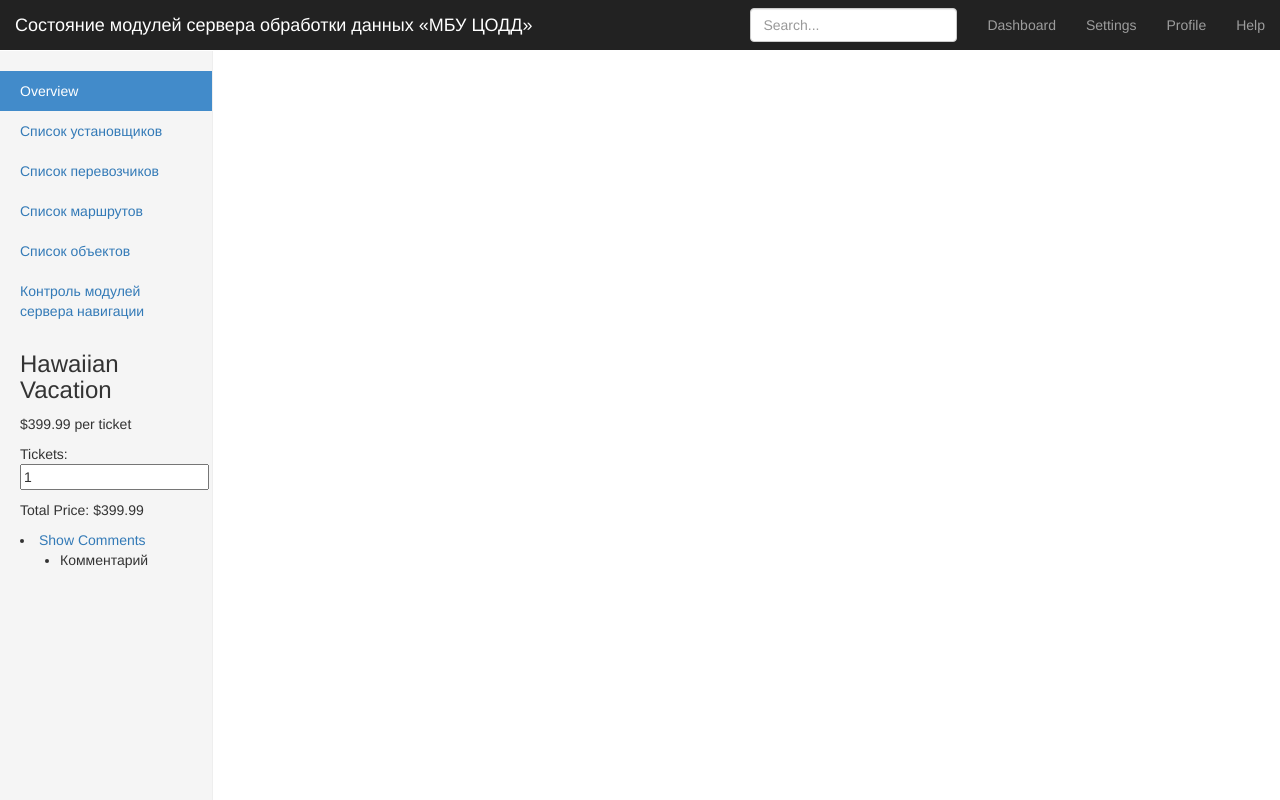
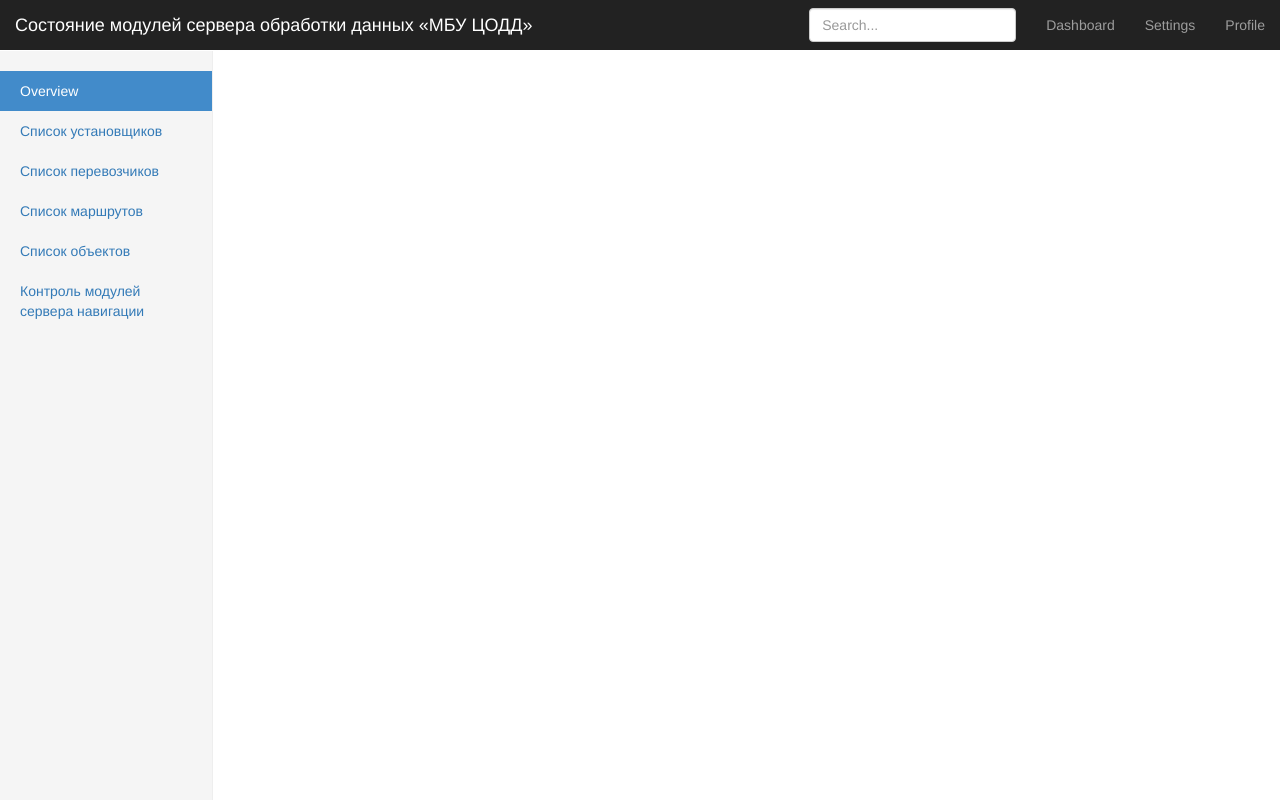
Before and after one commit to Den4i/myFlask, a Flask app: page / in a window 1280 px wide. Run offline with Flask 2, Linux system fonts and the light colour scheme; parts of the project's set-up code (start-up, migrations or seed data) failed here and were passed over; some libraries are stand-ins or nearby versions.

Commit message:
Ref unusible code

```diff
--- a/app/models.py
+++ b/app/models.py
@@ -1,5 +1,5 @@
 from app import db
-from sqlalchemy.orm import relationship, backref
+from sqlalchemy.orm import relationship
 
 
 class User(db.Model):
@@ -36,7 +36,6 @@ class Project(db.Model):
     __tablename__ = 'projects'
     id_ = db.Column(db.Integer, primary_key=True)
     name_ = db.Column(db.String(50))
-   # objects = relationship("Object", uselist=False, backref='projects')
 
 
 class Route(db.Model):
@@ -66,8 +65,7 @@ class Person(db.Model):
     name = db.Column(db.String(50))
 
     address_id = db.Column(db.Integer, db.ForeignKey('address.id'))
-    address = db.relationship('Address',
-                               backref=db.backref('persons', lazy='dynamic'))
+    address = db.relationship('Address', backref=db.backref('persons', lazy='dynamic'))
 
     def __init__(self, name):
         self.name = name
--- a/app/static/js/application.js
+++ /dev/null
@@ -1,18 +0,0 @@
-function showTicket () {
-    $(this).closest('.confirmation').find('.ticket').slideDown();
-}
-
-$(document).ready(function() {
-    $('.vacation').on('keyup', '.quantity', function() {
-        var price = +$(this).closest('.vacation').data('price');
-        var quantity = +$(this).val();
-        $('#total').text(price * quantity);
-    });
-
-    $('.vacation_comments').on('click', '.expand', function(event) {
-        event.preventDefault();
-        $(this).closest('.vacation_comments').find('.mycomments').fadeToggle();
-    });
-
-    $('.confirmation').on('click', 'button', showTicket);
-});
--- a/app/templates/index.html
+++ b/app/templates/index.html
@@ -34,7 +34,6 @@
             <li><a href="/login/">Dashboard</a></li>
             <li><a href="#">Settings</a></li>
             <li><a href="#">Profile</a></li>
-            <li><a href="#">Help</a></li>
           </ul>
           <form class="navbar-form navbar-right">
             <input type="text" class="form-control" placeholder="Search..." id="searchRecord">
@@ -54,22 +53,6 @@
             <li><a href="/objects/">Список объектов</a></li>
             <li><a href="#">Контроль модулей сервера навигации</a></li>
           </ul>
-
-            <div class="vacation" data-price='399.99'>
-                <h3>Hawaiian Vacation</h3>
-                <p>$399.99 per ticket</p>
-                <p>Tickets:
-                    <input type='number' class='quantity' value='1' /></p>
-            </div>
-            <p>Total Price: $<span id='total'>399.99</span></p>
-
-                <li class="vacation_comments">
-                <a class="expand">Show Comments</a>
-                <ul class="mycomments">
-                    <li>Комментарий</li>
-                </ul>
-                </li>
-
         </div>
 
       {% block content %}
@@ -84,13 +67,8 @@
     <script src="https://ajax.googleapis.com/ajax/libs/jquery/1.12.4/jquery.min.js"></script>
     <script src="/static/js/bootstrap.min.js"></script>
 
-    <script src="/static/js/application.js"></script>
-
     <script type="text/javascript">
         $(document).ready(function() {
-            $(".nav-sidebar li").children("a").last().click(function () {
-                alert("xxx")
-            });
 
             $("#searchRecord").keyup(function(){
                 _this = this;
@@ -103,6 +81,7 @@
                     }
                 });
             });
+
         });
     </script>
   </body>
```
Also changed, not shown: 2 other files.
